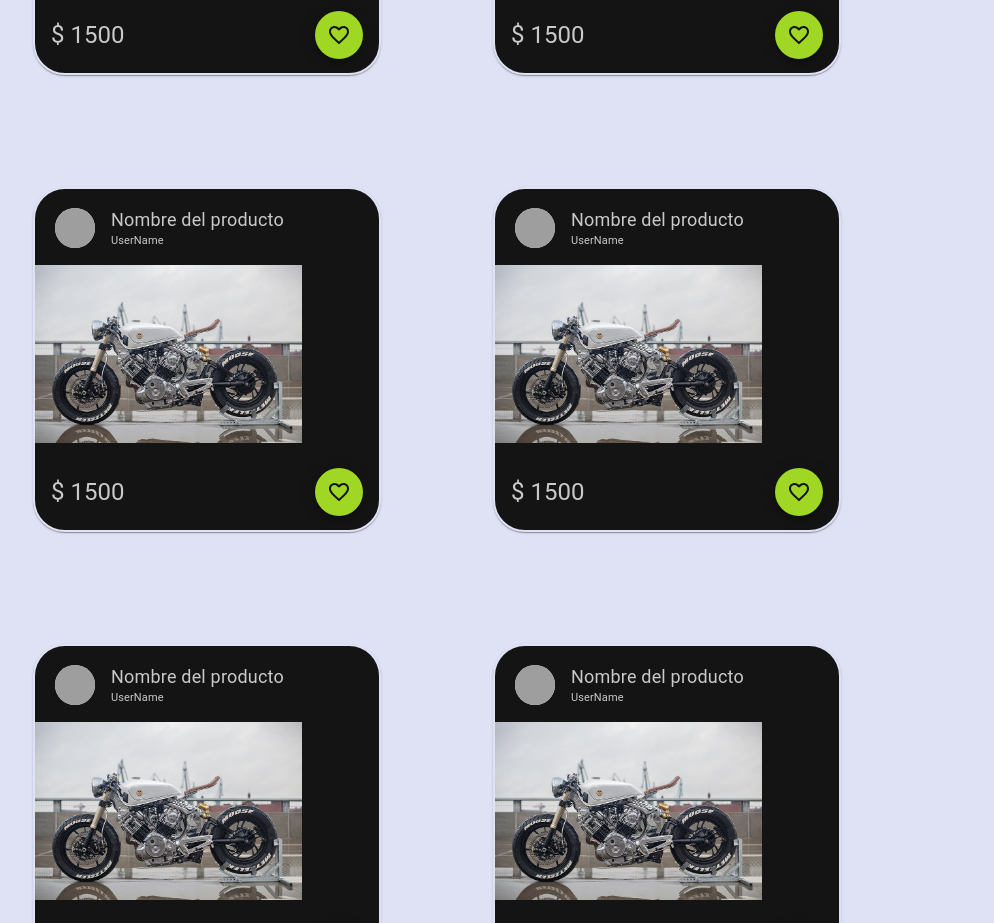
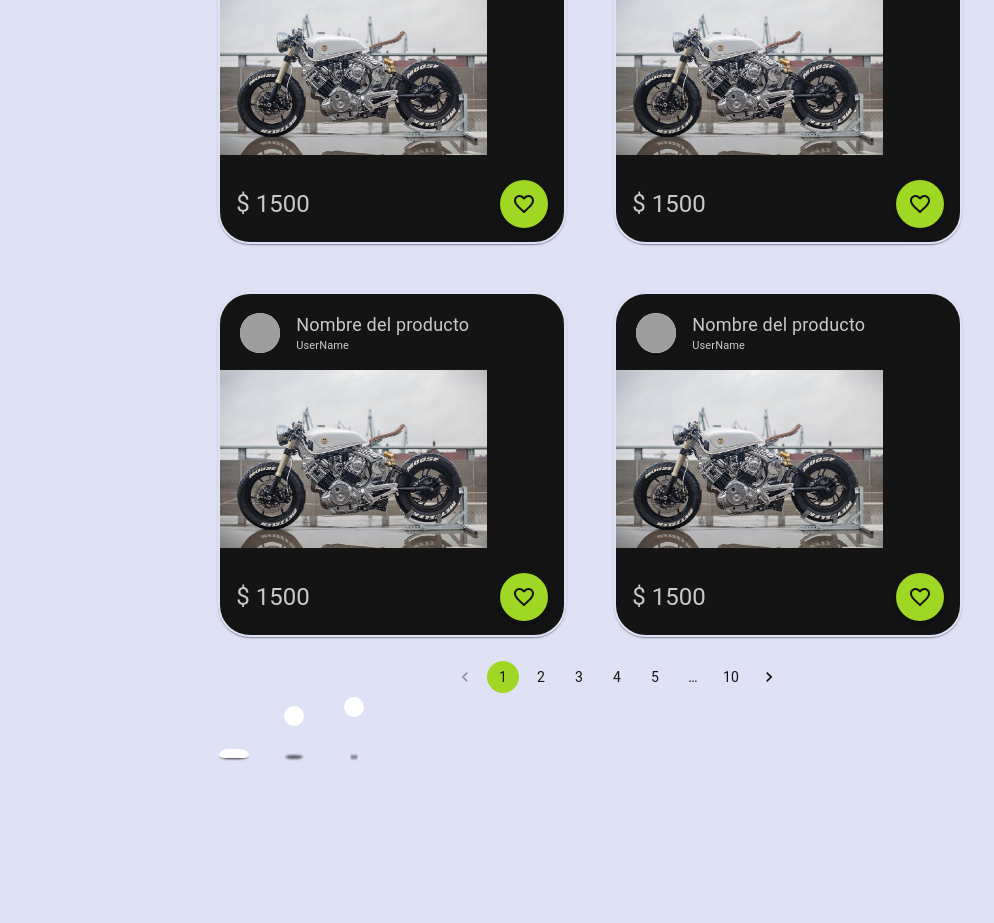
Before and after one commit to nico98gon/comercio-san-juan-next, a Next.js app: page / in a window 1280 px wide. Shown: the part 1860-2783 px from the top of the page, without its empty margins (23-1017 px from the left). After the commit the page ends 2619 px from the top, so only its background shows below. Built offline with nearby package versions, Linux system fonts and the light colour scheme; grey boxes are pictures that could not be loaded.

Commit message:
Navigation added

```diff
--- /dev/null
+++ b/components/PageNavigation.tsx
@@ -0,0 +1,12 @@
+'use client'
+
+import Pagination from '@mui/material/Pagination';
+import Stack from '@mui/material/Stack';
+
+export default function PageNavigation() {
+    return (
+        <Stack spacing={2} alignItems="center">
+            <Pagination count={10} color="secondary" />
+        </Stack>
+    );
+}
--- a/components/ProductCard.tsx
+++ b/components/ProductCard.tsx
@@ -28,7 +28,7 @@ export const ProductCard = () => {
     //const imageURL = "../../assets/fondo1.jpg";
 
     return (
-      <Box sx={{ display: 'inline-block', p: 7, alignContent: 'center' }}>
+      <Box sx={{ display: 'inline-block', p: 3, alignContent: 'center' }}>
         <Card
           sx={{
             width: { xs: 280, md: 348 },
--- a/layouts/HomeProducts.tsx
+++ b/layouts/HomeProducts.tsx
@@ -1,15 +1,22 @@
 'use client'
 
-import { Box } from "@mui/material";
+import { Box, Grid } from "@mui/material";
 import { AppTheme } from "theme/AppTheme";
 import { LoadingWrapper } from "components/LoadingWrapper";
 import { ProductCard } from "components/ProductCard";
+import PageNavigation from "components/PageNavigation";
 
 //TODO: crear map para ProductCard
 export const HomeProducts = () => {
     return (
         <AppTheme>
-            <Box>
+            <Box sx={{ flexGrow: 1 }}>
+                <Grid container spacing={3}>
+                    <Grid item xs={2}>
+
+                    </Grid>
+
+                    <Grid item xs={8}>
                         <ProductCard />
                         <ProductCard />
                         <ProductCard />
@@ -22,9 +29,17 @@ export const HomeProducts = () => {
                         <ProductCard />
                         <ProductCard />
                         <ProductCard />
-                <ProductCard />
+
+                        <PageNavigation />
+
+                        <LoadingWrapper />
+                    </Grid>
+
+                    <Grid item xs={2}>
+
+                    </Grid>
+                </Grid>
             </Box>
-            <LoadingWrapper></LoadingWrapper>
         </AppTheme>
     )
 }
--- a/layouts/NavBar.tsx
+++ b/layouts/NavBar.tsx
@@ -13,6 +13,7 @@ import logoImage from 'assets/img/grapeLogo2.jpg';
 import Link from 'next/link';
 
 import { ThemeButton } from "helpers/ThemeButton";
+import { AppTheme } from 'theme/AppTheme';
 
 // const StyledBarMobile = styled(AppBar)({
 //     width: '98%',
@@ -37,6 +38,7 @@ import { ThemeButton } from "helpers/ThemeButton";
 export const NavBar = () => {
 
     return (
+        <AppTheme>
             <Box sx={{ display: "flex" }}>
                 <AppBar
                     position="fixed"
@@ -121,6 +123,7 @@ export const NavBar = () => {
                     </Container>
                 </StyledBarMobile> */}
             </Box>
+        </AppTheme>
 
     );
 }
```
Lines whose indentation alone changed are shown as unchanged.
